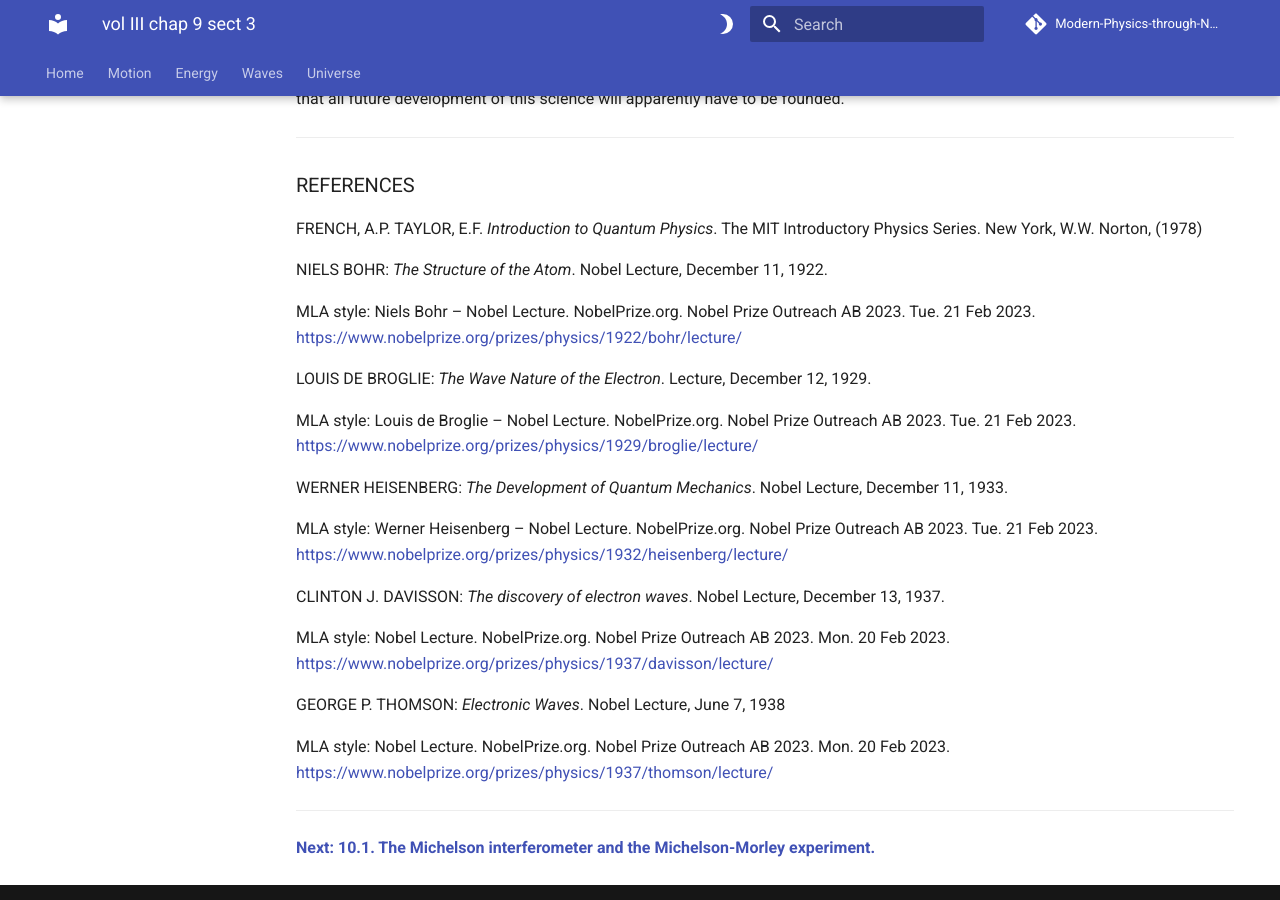
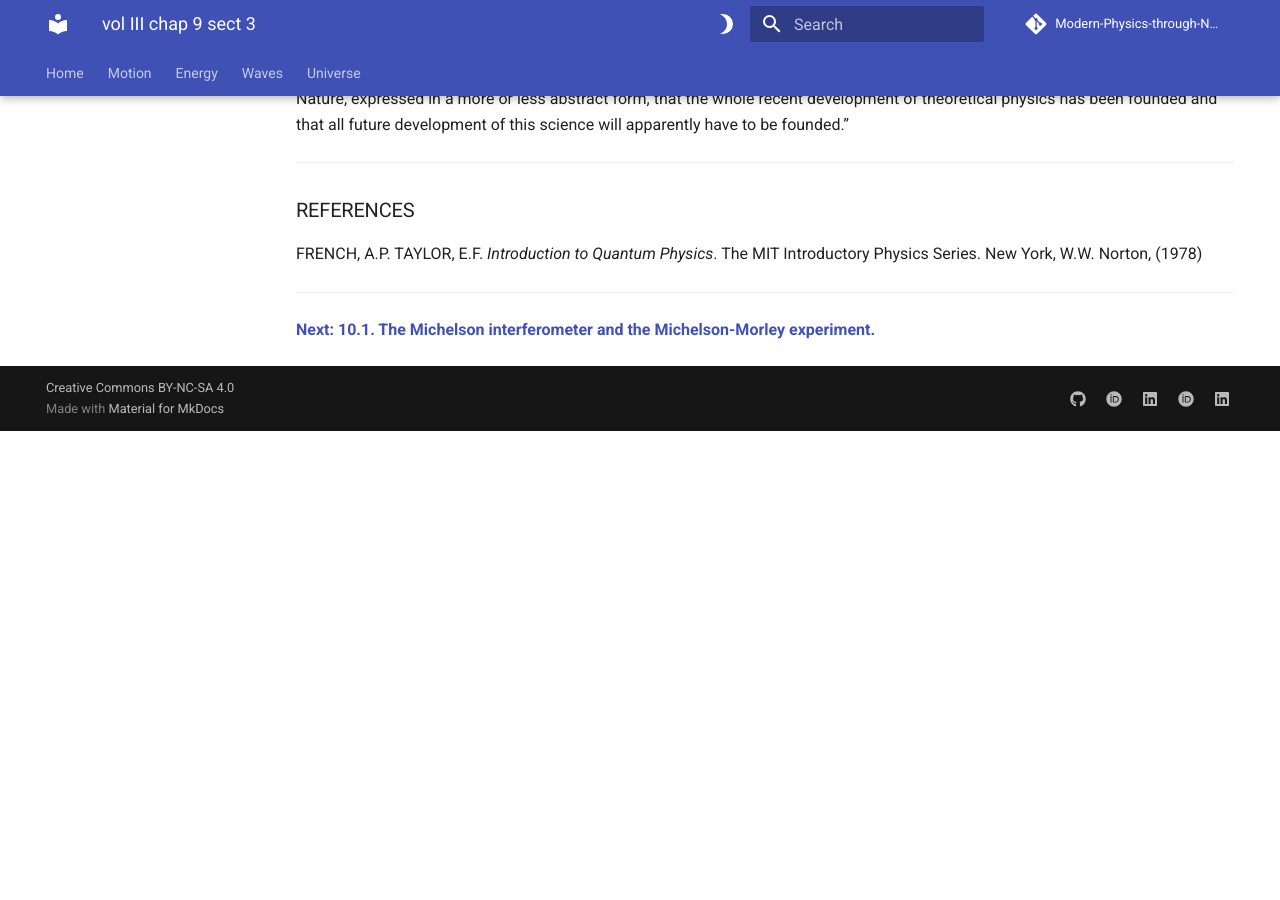
Before and after one commit to modphysnobel/modphysnobel.github.io, an MkDocs documentation site: the page built from docs/vol-III/vol-III-chap-9-sect-3.md, in a window 1280 px wide and 900 px high, scrolled down 10038 px. Built offline with MkDocs 1.6.1 and Material for MkDocs 9.7.7, drawn with Linux system fonts in a browser that asks for light colours; some web fonts are replaced; comment, search, counter and statistics services are not loaded; after the commit the page ends 10469 px from its top, so only the background shows below that.

Commit message:
Update vol-III-chap-9-sect-3.md

```diff
--- a/docs/vol-III/vol-III-chap-9-sect-3.md
+++ b/docs/vol-III/vol-III-chap-9-sect-3.md
@@ -106,11 +106,11 @@ It is interesting to note that in 1897 Joseph John Thomson (1856-1940), the fath
 
 	NOBEL LECTURE: *Carriers of Negative Electricity* by Thomson.
 
-	Introductory<br>
-	Electric deflection of the rays<br>
-	Determination of e/m<br>
-	Corpuscles very widely distributed<br>
-	Magnitude of the electric charge carried by the corpuscle<br>
+	- Introductory
+	- Electric deflection of the rays
+	- Determination of e/m
+	- Corpuscles very widely distributed
+	- Magnitude of the electric charge carried by the corpuscle
 
 	MLA style: J.J. Thomson – Nobel Lecture. NobelPrize.org. Nobel Prize Outreach AB 2024. Wed. 5 Jun 2024. <https://www.nobelprize.org/prizes/physics/1906/thomson/lecture/>
 
@@ -302,26 +302,6 @@ $W=hν$ $p=\frac{hν}{c}$
 
 FRENCH, A.P. TAYLOR, E.F. *Introduction to Quantum Physics*. The MIT Introductory Physics Series. New York, W.W. Norton, (1978)
 
-NIELS BOHR: *The Structure of the Atom*. Nobel Lecture, December 11, 1922.
-
-MLA style: Niels Bohr – Nobel Lecture. NobelPrize.org. Nobel Prize Outreach AB 2023. Tue. 21 Feb 2023. <https://www.nobelprize.org/prizes/physics/1922/bohr/lecture/>
-
-LOUIS DE BROGLIE: *The Wave Nature of the Electron*. Lecture, December 12, 1929.
-
-MLA style: Louis de Broglie – Nobel Lecture. NobelPrize.org. Nobel Prize Outreach AB 2023. Tue. 21 Feb 2023. <https://www.nobelprize.org/prizes/physics/1929/broglie/lecture/>
-
-WERNER HEISENBERG: *The Development of Quantum Mechanics*. Nobel Lecture, December 11, 1933.
-
-MLA style: Werner Heisenberg – Nobel Lecture. NobelPrize.org. Nobel Prize Outreach AB 2023. Tue. 21 Feb 2023. <https://www.nobelprize.org/prizes/physics/1932/heisenberg/lecture/>
-
-CLINTON J. DAVISSON: *The discovery of electron waves*. Nobel Lecture, December 13, 1937.
-
-MLA style: Nobel Lecture. NobelPrize.org. Nobel Prize Outreach AB 2023. Mon. 20 Feb 2023. https://www.nobelprize.org/prizes/physics/1937/davisson/lecture/
-
-GEORGE P. THOMSON: *Electronic Waves*. Nobel Lecture, June 7, 1938
-
-MLA style: Nobel Lecture. NobelPrize.org. Nobel Prize Outreach AB 2023. Mon. 20 Feb 2023. https://www.nobelprize.org/prizes/physics/1937/thomson/lecture/
-
 ***
 
 [**Next: 10.1.  The Michelson interferometer and the Michelson-Morley experiment.**](./vol-III-chap-10-sect-1.md)
```
